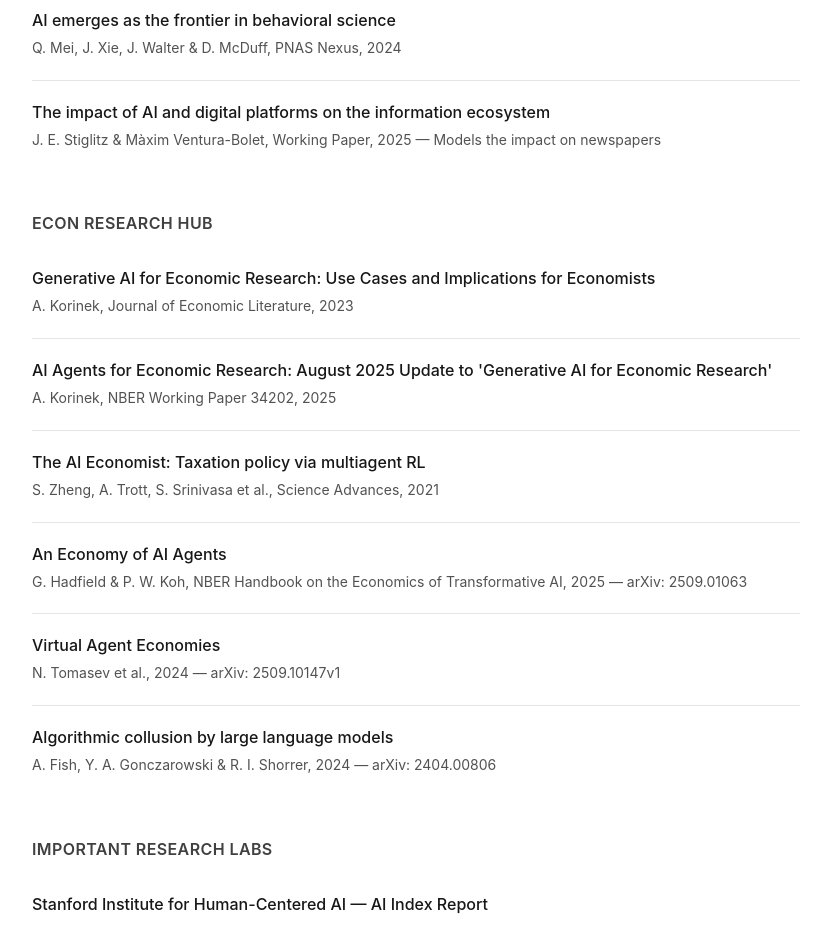
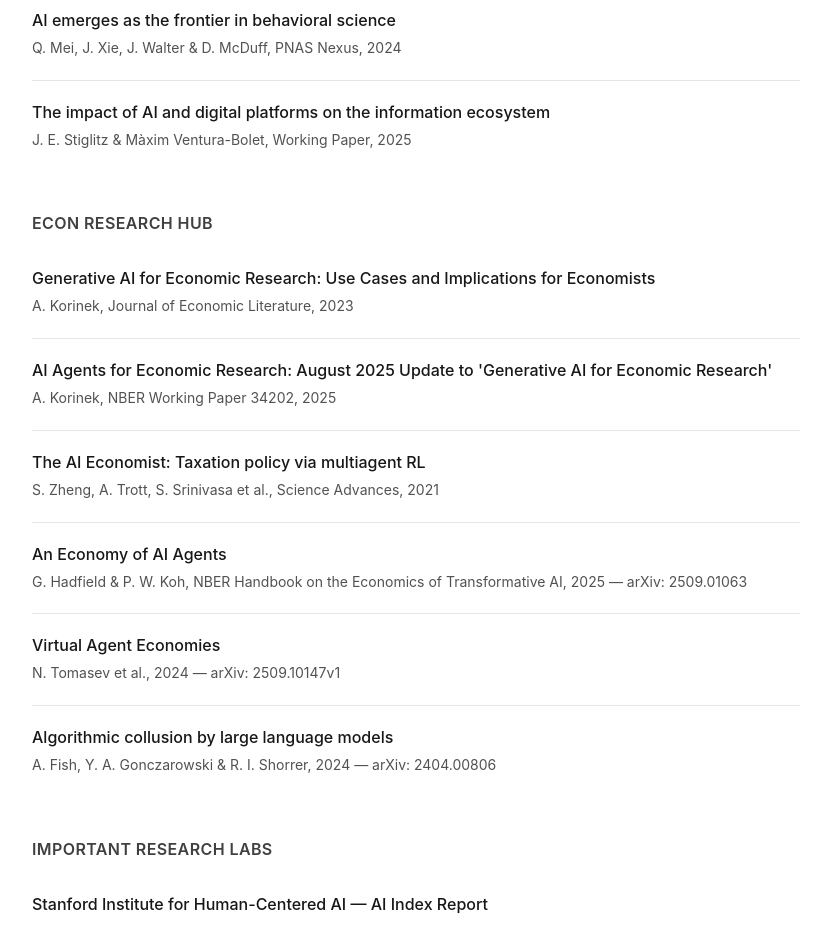
Before and after one commit to lorenzkipp/ai-reading-group, a Next.js app: page /readings in a window 1280 px wide. Shown: the part 4000-4926 px from the top of the page, without its empty margins (224-1055 px from the left). Built offline with nearby package versions, Linux system fonts and the light colour scheme.

Commit message:
Updated reading list

```diff
--- a/app/readings/data.ts
+++ b/app/readings/data.ts
@@ -306,7 +306,6 @@
       title: 'The impact of AI and digital platforms on the information ecosystem',
       authors: 'J. E. Stiglitz & Màxim Ventura-Bolet',
       link: 'https://www.nber.org/system/files/chapters/c15317/c15317.pdf',
-      note: 'Models the impact on newspapers',
       venue: 'Working Paper',
       year: '2025',
     },
```
